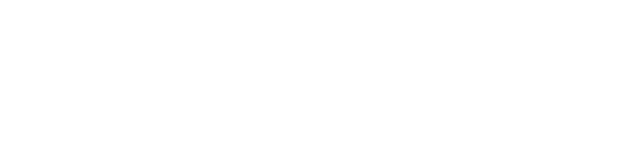
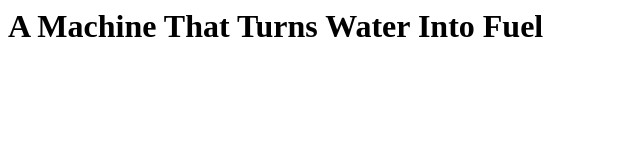
Before and after one commit to EvanIhloff/WaterToFuel, a plain HTML site: page page1.html in a window 1280 px wide. Shown: the whole page, without its empty margins (0-640 px from the left). Drawn offline with Linux system fonts and the light colour scheme.

Commit message:
Update page1.html

```diff
--- a/page1.html
+++ b/page1.html
@@ -1,4 +1,5 @@
 <html>
 <body>
+  <h1>A Machine That Turns Water Into Fuel</h1>
 </body>
 </html>
```
